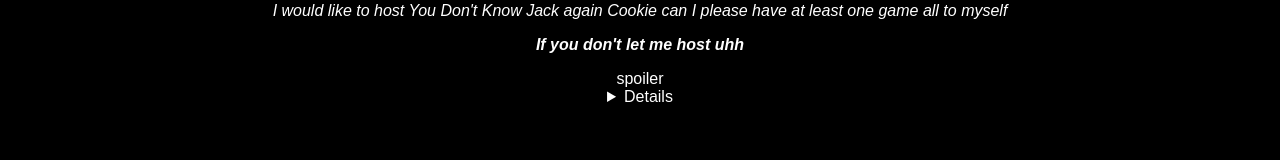
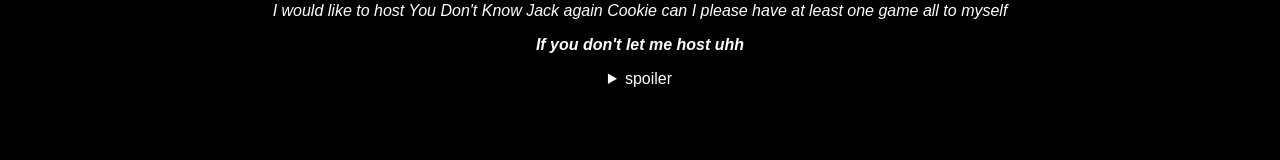
Before and after one commit to videotoaster/schmit, a plain HTML site: page index.html in a window 1280 px wide. Shown: the part 243-403 px from the top of the page. Drawn offline with Linux system fonts and the light colour scheme.

Commit message:
Update index.html

```diff
--- a/index.html
+++ b/index.html
@@ -27,6 +27,8 @@
    <h1><a href="Schmit.wav">THEME SONG</a></h1>
    <p><i>I would like to host You Don't Know Jack again Cookie can I please have at least one game all to myself</i></p>
    <p><i><b>If you don't let me host uhh</b></i></p>
-   <summary>spoiler
-    <details>I'll tell Binjpipe where you are</details></summary>
+   <details>
+    <summary>spoiler</summary>
+    I'll tell Binjpipe where you are
+   </details>
   </center>
```
